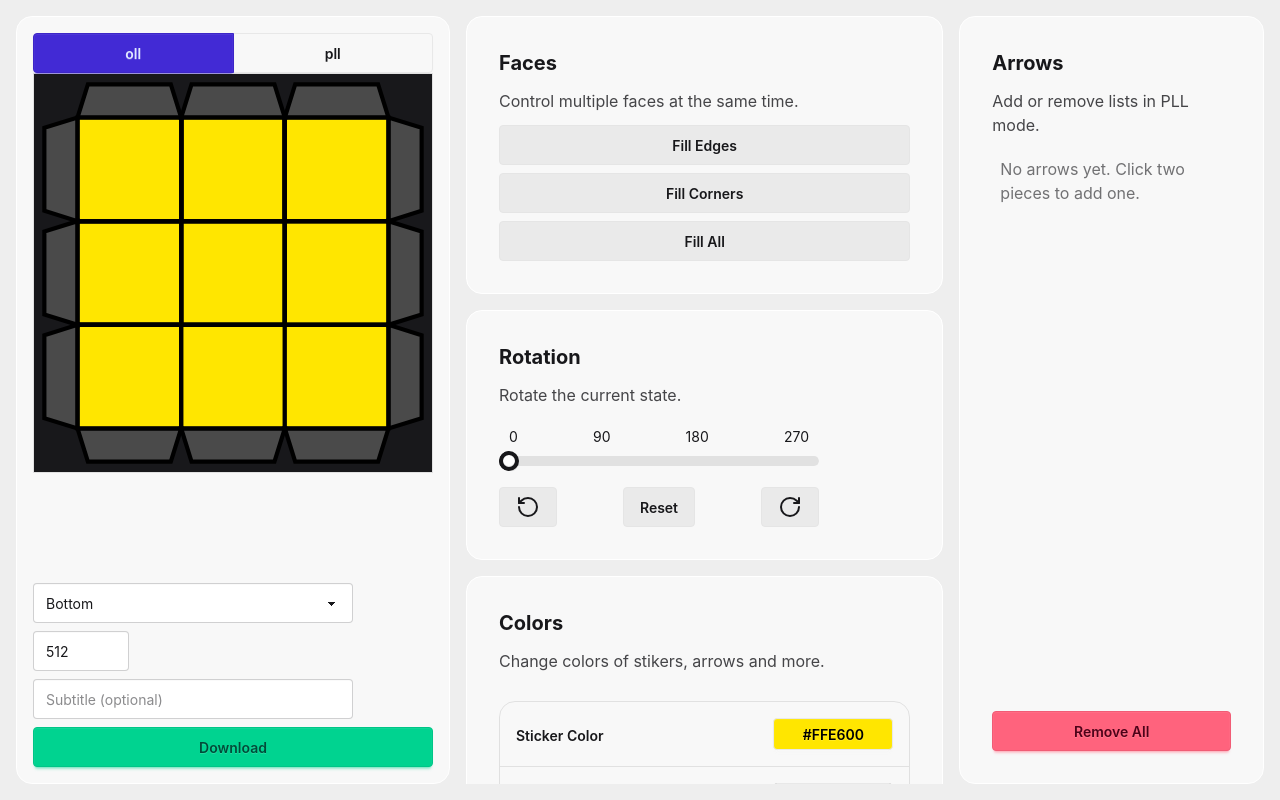
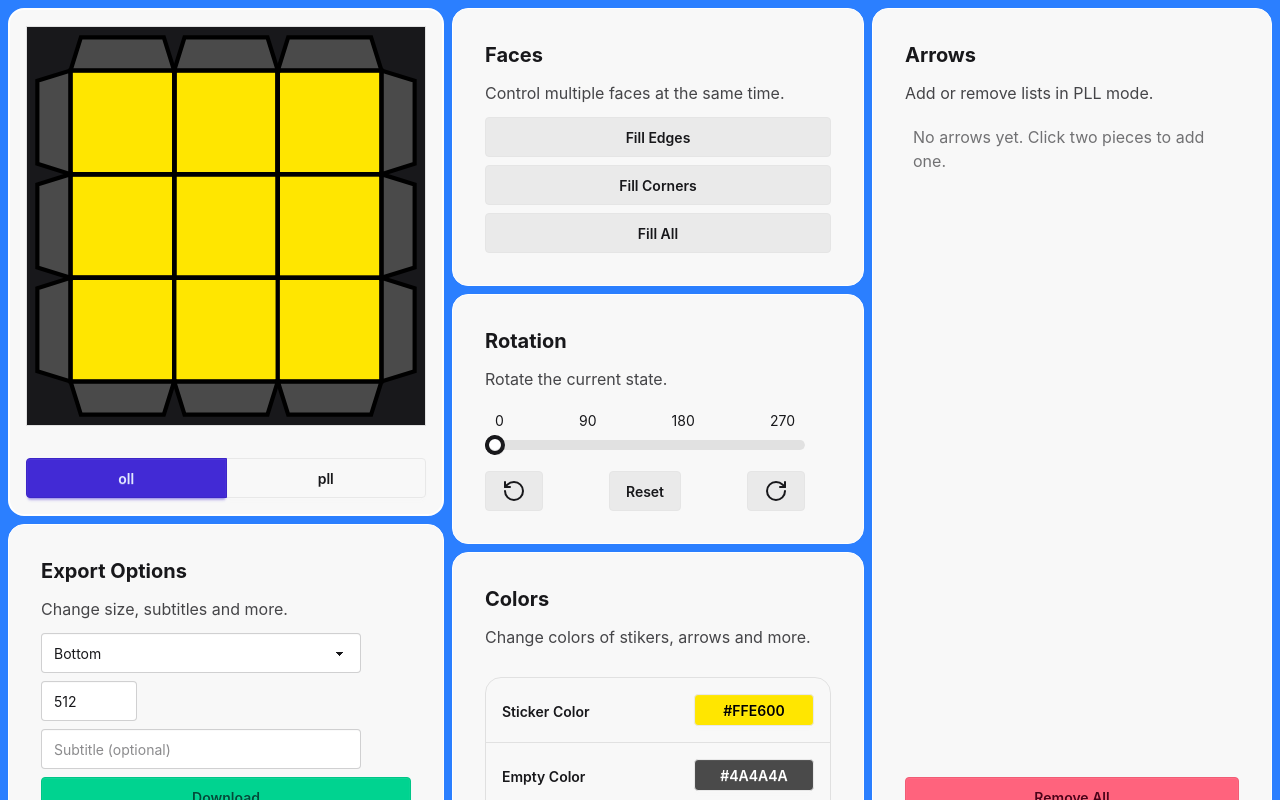
Before and after one commit to luiz734/rubiks-gem, a Svelte app: page / in a window 1280 px wide. Built offline with nearby package versions, Linux system fonts and the light colour scheme.

Commit message:
Fix layout for small screens

```diff
--- a/src/App.svelte
+++ b/src/App.svelte
@@ -24,26 +24,38 @@
     let settings = new ExportSettings();
     let frame = $state<HTMLElement | undefined>();
 
+    let card = "rounded-2xl border-2 border-base-100 bg-base-200"
+
 </script>
 
-<div class="flex flex-row bg-base-300 w-screen h-screen gap-4 p-4">
+<!--{["grid grid-cols-[min-content_1fr_400px] h-screen bg-black p-2 gap-2"], {smallScreen}}-->
 
-    <div class="flex flex-col p-4 justify-between rounded-2xl border border-base-100 bg-base-200">
-        <div class="flex flex-col">
-            <ActiveModeToggle rubiksCube={rubiksCube}/>
+<div class={[
+   "flex flex-wrap bg-red-500 overflow-y-auto",
+   "xl:grid xl:grid-cols-[min-content_1fr_400px] xl:bg-blue-500",
+   "sm:bg-yellow-500",
+   "h-screen p-2 gap-2"
+]}>
 
-            <ExportFrame {settings} bind:frame>
+    <!--    First Column-->
+    <div class="order-1 flex flex-col gap-y-2 flex-1">
+
+        <div class="flex-1 flex flex-col gap-y-8 {card} p-4">
+            <ExportFrame bind:frame {settings}>
                 <RubikFace {rubiksCube}/>
             </ExportFrame>
-<!--            <div class="card card-border p-8">-->
-<!--                <RubikFace bind:cubeDiv={cubeDiv} rubiksCube={rubiksCube}/>-->
-<!--            </div>-->
-        </div>
-        <SaveOptions targetDiv={frame} {settings}  />
+            <ActiveModeToggle rubiksCube={rubiksCube}/>
         </div>
 
-    <div class="flex flex-row bg-base-300 gap-4 flex-1 min-w-0">
-        <div class="grid grid-cols-[repeat(auto-fit,minmax(400px,1fr))] flex-2 min-w-0 gap-4 content-start overflow-auto">
+        <OptionsGroup description="Change size, subtitles and more." title="Export Options">
+            <SaveOptions {settings} targetDiv={frame}/>
+        </OptionsGroup>
+
+
+    </div>
+
+    <!--    Second COlumn -->
+    <div class="order-3 xl:order-2 flex flex-wrap xl:h-full xl:w-full xl:overflow-y-auto gap-2">
         <OptionsGroup description="Control multiple faces at the same time." title="Faces">
             <FacesButtons rubiksCube={rubiksCube}/>
         </OptionsGroup>
@@ -61,10 +73,11 @@
         </OptionsGroup>
     </div>
 
+    <!--    Third Column-->
+    <div class="order-2 xl:order-3 flex flex-1 min-h-0 h-120 sm:h-full  ">
         <OptionsGroup description="Add or remove lists in PLL mode." title="Arrows">
             <ArrowsList rubiksCube={rubiksCube}/>
         </OptionsGroup>
     </div>
 
-
 </div>
--- a/src/lib/ArrowsList.svelte
+++ b/src/lib/ArrowsList.svelte
@@ -42,8 +42,8 @@
     }
 </script>
 
-<div class="flex flex-col gap-y-1 flex-1 justify-between min-h-0">
-    <div bind:this={scroller} class="flex flex-col gap-y-4 overflow-y-auto flex-1">
+<div class="flex flex-col gap-y-1 flex-1 min-h-0">
+    <div bind:this={scroller} class="flex flex-col gap-y-4 overflow-y-auto flex-1 min-h-0">
         {#each rubiksCube.arrowGroups as g (g.srcFrom + '-' + g.srcTo)}
             {@const double = g.kind === 'double'}
             {@const parts = icon(g.from, g.to, double)}
@@ -85,5 +85,5 @@
             <div class="text-base-content/60 p-2">No arrows yet. Click two pieces to add one.</div>
         {/each}
     </div>
-    <button class="btn btn-error mt-6" onclick={() => {rubiksCube.removeAllArrows() }}> Remove All</button>
+    <button class="btn btn-error mt-6 shrink-0" onclick={() => {rubiksCube.removeAllArrows() }}> Remove All</button>
 </div>
--- a/src/lib/OptionsGroup.svelte
+++ b/src/lib/OptionsGroup.svelte
@@ -12,7 +12,7 @@
 
 </script>
 
-<section class="p-8 flex flex-col gap-y-3 bg-base-200 rounded-2xl border border-base-100 min-w-0 flex-1">
+<section class="p-8 flex flex-col gap-y-3 bg-base-200 rounded-2xl border border-base-100 min-w-100 flex-1">
     <h3 class="text-xl font-bold"> {title} </h3>
     <p class="text-base-content/80"> {description} </p>
     {@render children()}
```
Lines whose indentation alone changed are shown as unchanged.
